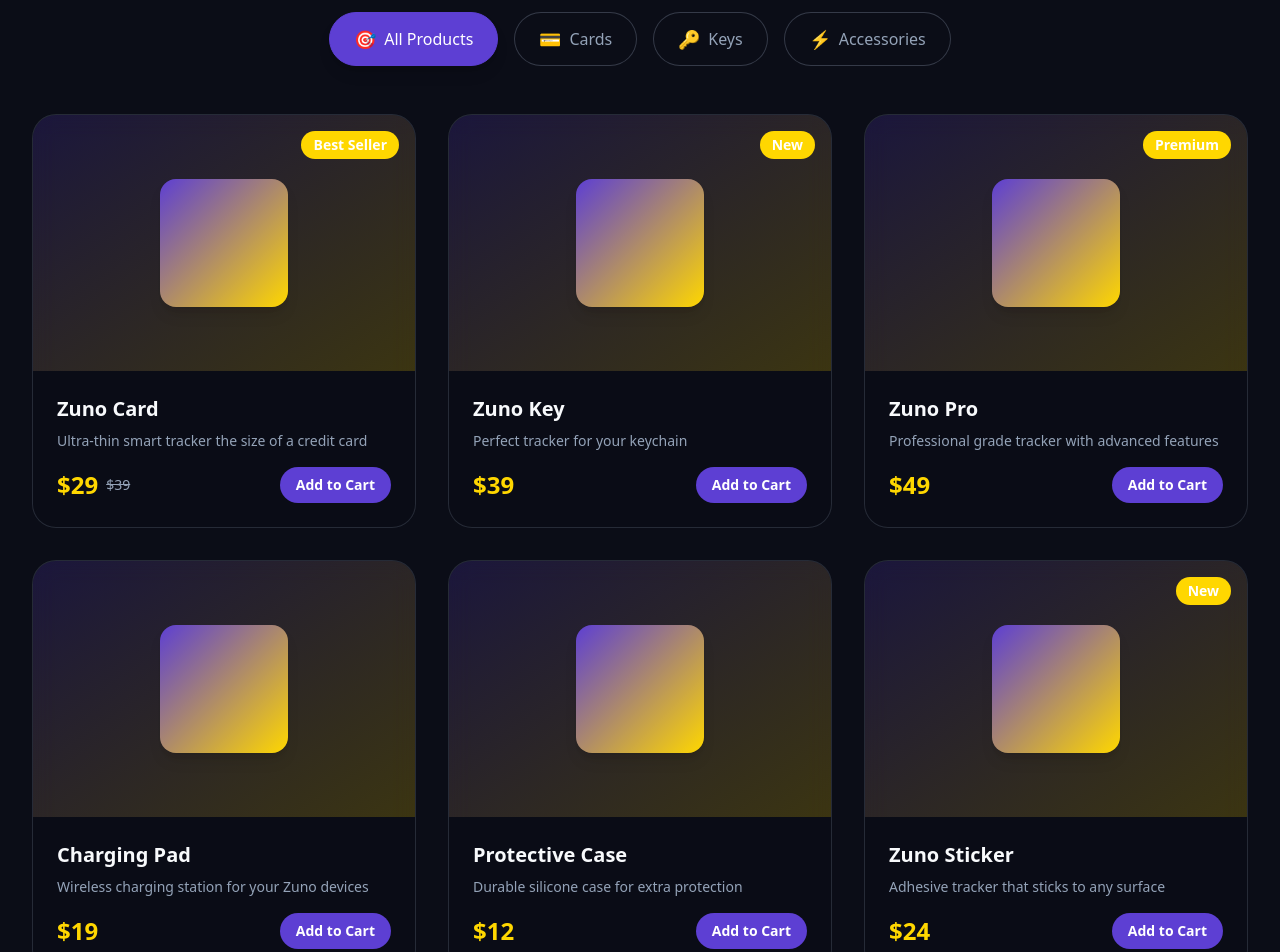
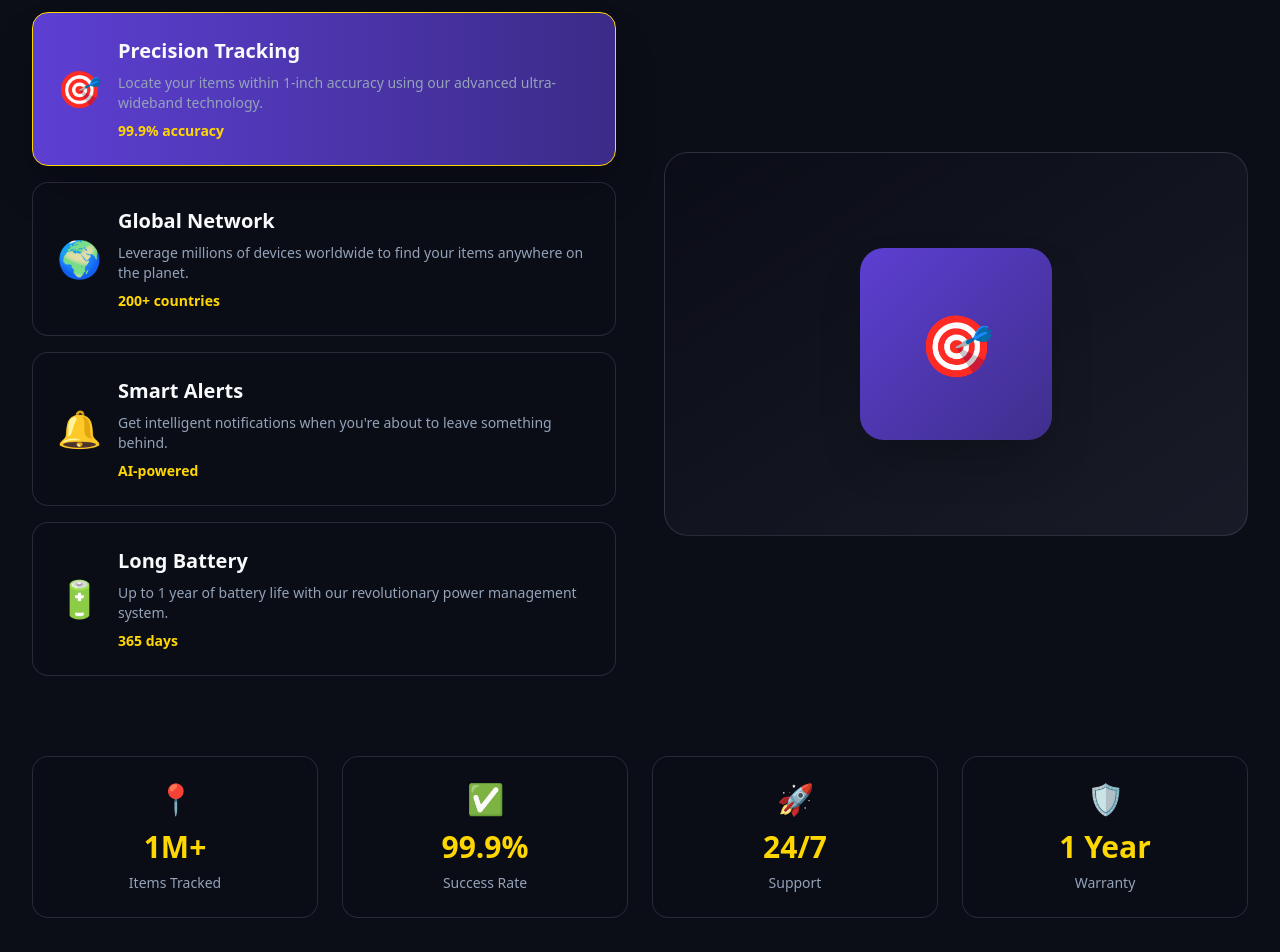
Before and after one commit to monikasaxena69-rgb/Tagz-headless-store, a Next.js app: page / in a window 1280 px wide. Shown: the part 1060-2012 px from the top of the page. Built offline with nearby package versions, Linux system fonts and the light colour scheme.

Commit message:
Rename Features.tsx: to Features.tsx

```diff
--- /dev/null
+++ b/components/Features.tsx
@@ -0,0 +1,116 @@
+import { useState } from 'react';
+
+export default function Features() {
+  const [activeFeature, setActiveFeature] = useState(0);
+
+  const features = [
+    {
+      title: "Precision Tracking",
+      description: "Locate your items within 1-inch accuracy using our advanced ultra-wideband technology.",
+      icon: "🎯",
+      stats: "99.9% accuracy",
+      color: "from-primary to-primary/60"
+    },
+    {
+      title: "Global Network",
+      description: "Leverage millions of devices worldwide to find your items anywhere on the planet.",
+      icon: "🌍",
+      stats: "200+ countries",
+      color: "from-accent1 to-accent1/60"
+    },
+    {
+      title: "Smart Alerts",
+      description: "Get intelligent notifications when you're about to leave something behind.",
+      icon: "🔔",
+      stats: "AI-powered",
+      color: "from-accent2 to-accent2/60"
+    },
+    {
+      title: "Long Battery",
+      description: "Up to 1 year of battery life with our revolutionary power management system.",
+      icon: "🔋",
+      stats: "365 days",
+      color: "from-highlight to-highlight/60"
+    }
+  ];
+
+  return (
+    <section id="features" className="py-20 px-4 sm:px-6 lg:px-8 bg-gradient-to-b from-background to-background/50">
+      <div className="max-w-7xl mx-auto">
+        <div className="text-center mb-16">
+          <h2 className="text-4xl md:text-5xl font-bold text-text-light mb-6">
+            <span className="bg-gradient-to-r from-primary to-highlight bg-clip-text text-transparent">
+              Why Choose Zuno?
+            </span>
+          </h2>
+          <p className="text-xl text-text-muted max-w-3xl mx-auto">
+            Experience the future of item tracking with cutting-edge technology
+            designed for your modern lifestyle.
+          </p>
+        </div>
+
+        <div className="grid grid-cols-1 lg:grid-cols-2 gap-12 items-center mb-20">
+          <div className="space-y-4">
+            {features.map((feature, index) => (
+              <div
+                key={index}
+                className={`p-6 rounded-2xl border cursor-pointer transition-all duration-300 ${
+                  activeFeature === index
+                    ? 'border-highlight bg-gradient-to-r ' + feature.color + ' shadow-2xl'
+                    : 'border-text-muted/20 bg-background/50 hover:border-text-muted/50'
+                }`}
+                onClick={() => setActiveFeature(index)}
+              >
+                <div className="flex items-center space-x-4">
+                  <div className="text-4xl">{feature.icon}</div>
+                  <div className="flex-1">
+                    <h3 className="text-xl font-semibold text-text-light mb-2">
+                      {feature.title}
+                    </h3>
+                    <p className="text-text-muted text-sm mb-2">
+                      {feature.description}
+                    </p>
+                    <div className="text-highlight font-bold text-sm">
+                      {feature.stats}
+                    </div>
+                  </div>
+                </div>
+              </div>
+            ))}
+          </div>
+
+          <div className="relative h-96 bg-gradient-to-br from-background/80 to-text-muted/10 rounded-3xl border border-text-muted/20 overflow-hidden">
+            <div className="absolute inset-0 flex items-center justify-center">
+              <div className={`w-48 h-48 rounded-3xl bg-gradient-to-br ${features[activeFeature].color} shadow-2xl transform transition-all duration-500`}>
+                <div className="w-full h-full flex items-center justify-center text-6xl">
+                  {features[activeFeature].icon}
+                </div>
+              </div>
+            </div>
+          </div>
+        </div>
+
+        <div className="grid grid-cols-2 md:grid-cols-4 gap-6">
+          {[
+            { number: "1M+", label: "Items Tracked", icon: "📍" },
+            { number: "99.9%", label: "Success Rate", icon: "✅" },
+            { number: "24/7", label: "Support", icon: "🚀" },
+            { number: "1 Year", label: "Warranty", icon: "🛡️" }
+          ].map((stat, index) => (
+            <div key={index} className="text-center p-6 bg-background/50 backdrop-blur-md border border-text-muted/20 rounded-2xl hover:border-highlight/50 transition-all duration-300 group">
+              <div className="text-3xl mb-3 group-hover:scale-110 transition-transform duration-300">
+                {stat.icon}
+              </div>
+              <div className="text-2xl md:text-3xl font-bold text-highlight mb-2">
+                {stat.number}
+              </div>
+              <div className="text-text-muted text-sm">
+                {stat.label}
+              </div>
+            </div>
+          ))}
+        </div>
+      </div>
+    </section>
+  );
+}
```
